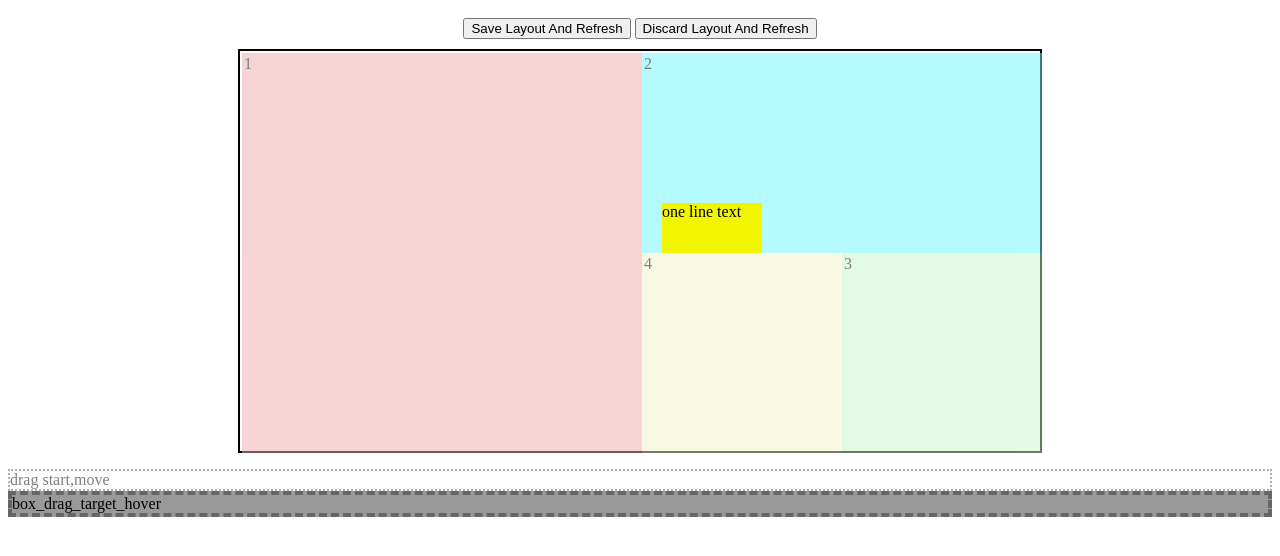
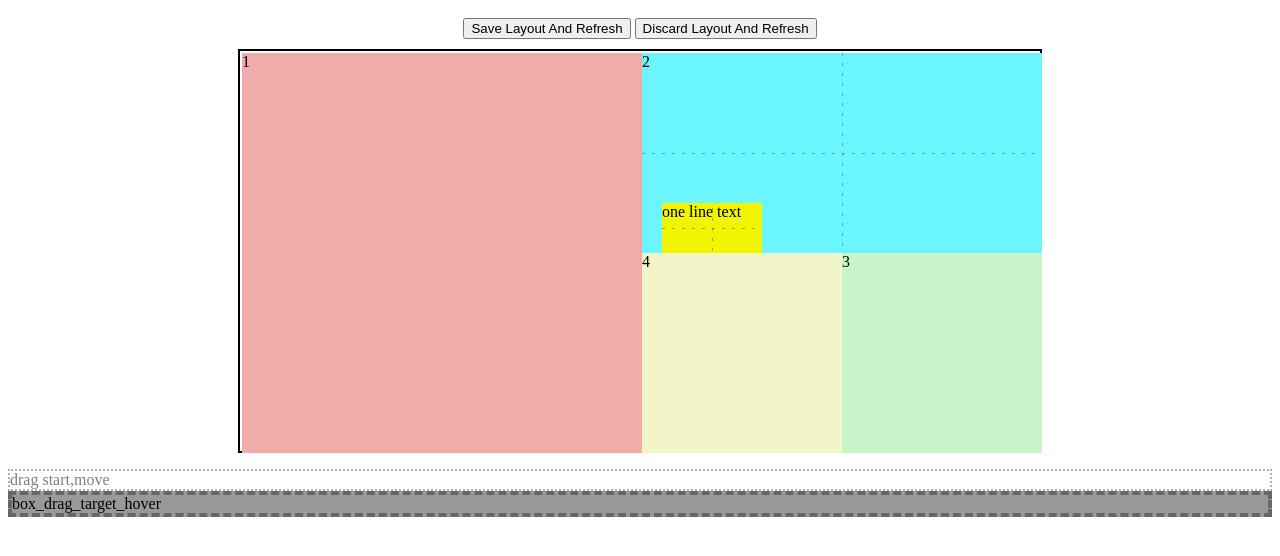
Before and after one commit to jinzhu/qLayout, a plain HTML site: page index.html in a window 1280 px wide. Both pictures are taken after a click on the button "Save Layout And Refresh". Drawn offline with nearby package versions, Linux system fonts and the light colour scheme.

Commit message:
some fixes when integrate it with lacoste

```diff
--- a/index.html
+++ b/index.html
@@ -12,6 +12,8 @@
       #container .div3 { background-color: #C7F5C9; width:200px; height: 200px; float: right;}
       #container .div4 { background-color: #F2F5C7; width:200px; height: 200px; float: right;}
       #container .div5 { position: absolute; top: 150px; left: 420px; background-color: #F2F500; width:100px; height: 50px; float: right;}
+      [data-qlayout-action="hover"]{ background:url(coordinate_center.png) center center; }
+
       .box_neon_lamp{ background:url(coordinate_center.png) center center; position:absolute; }
 
 
@@ -32,10 +34,10 @@
     </div>
 
     <div id="container">
-      <div class="box div1">1</div>
-      <div class="box div2" data-qlayout-action="hover">2</div>
-      <div class="box div3" data-qlayout-action="normal">3</div>
-      <div class="box div4">4</div>
+      <div class="div1">1</div>
+      <div class="div2" data-qlayout-action="hover">2</div>
+      <div class="div3" data-qlayout-action="normal">3</div>
+      <div class="div4">4</div>
       <div class="widget div5" data-qlayout-action="hover">one line text</div>
 
 
@@ -46,6 +48,31 @@
     <div class="widget box_state_move" >drag start,move</div>
     <div class="drag_target_hover" >box_drag_target_hover</div>
 
+    <script>
+      // Code used for test
+      var qlayout;
+      $(document).ready(function() {
+        qlayout = qLayout.init(document.getElementById('container'));
 
- </body>
+        if (localStorage.qlayout) {
+          qlayout.html(localStorage.qlayout)
+          } else {
+          var elements = $('#container > div');
+          for (var i=elements.length-1; i >= 0; i--) {
+            qlayout.add(elements[i]);
+          }
+        }
+      });
+
+      function saveLayout() {
+        localStorage.qlayout = qlayout.html();
+        document.location.reload();
+      }
+
+      function removeSavedLayoutAndRefresh() {
+        localStorage.removeItem('qlayout');
+        document.location.reload();
+      }
+    </script>
+  </body>
 </html>
--- a/qlayout.js
+++ b/qlayout.js
@@ -3,7 +3,6 @@ var qLayout = (function() {
   // Drag Events
   ////////////////////////////////////////////////////////////////////////////////
   function handleDragStart(e) {
-    this.style.opacity = '0.5';
     e.dataTransfer.start_position = {x: e.pageX, y: e.pageY};
   }
 
@@ -27,8 +26,8 @@ var qLayout = (function() {
 
   function handleDragEnd(e) {
     var start_position = e.dataTransfer.start_position;
-    this.style.left = parseInt(this.style.left) + (e.pageX - start_position.x);
-    this.style.top  = parseInt(this.style.top) + (e.pageY - start_position.y);
+    this.style.left = parseInt(this.style.left) + (e.pageX - start_position.x) + 'px'
+    this.style.top  = parseInt(this.style.top) + (e.pageY - start_position.y) + 'px';
   }
 
   ////////////////////////////////////////////////////////////////////////////////
@@ -52,7 +51,7 @@ var qLayout = (function() {
   }
   ////////////////////////////////////////////////////////////////////////////////
 
-  function registerAsDarggable(dom) {
+  function registerAsDarggable(dom, parent) {
     dom.setAttribute('draggable', true);
 
     dom.addEventListener('mouseover', doHoverAction, false);
@@ -66,32 +65,34 @@ var qLayout = (function() {
     dom.addEventListener('dragend', handleDragEnd, false);
 
     var old_position    = dom.getBoundingClientRect();
-    var parent_position = document.getElementById('container').getBoundingClientRect();
-    dom.style.left      = old_position.left - parent_position.left;
-    dom.style.top       = old_position.top - parent_position.top;
+    var parent_position = parent.getBoundingClientRect();
+    dom.style.left      = (old_position.left - parent_position.left) + "px";
+    dom.style.top       = (old_position.top - parent_position.top) + "px";
     dom.style.float     = 'none';
     dom.style.position  = 'absolute';
 
     dom.setAttribute("data-qlayout-element", true);
   }
 
-  function init(elem) {
+  function init(root) {
     function refresh() {
-      var children = elem.querySelectorAll('[data-qlayout-element]');
-      for (var i=0; i < children.length; i++) {
-        registerAsDarggable(children[i]);
-      }
+      var children = root.querySelectorAll('[data-qlayout-element]');
+      for (var i=0; i < children.length; i++) { add(children[i]); }
+    }
+
+    function add(elem) {
+      registerAsDarggable(elem, root);
     }
 
     function html(value) {
-      if (value) { elem.innerHTML = value; refresh(); }
-      return elem.innerHTML;
+      if (value) { root.innerHTML = value; refresh(); }
+      return root.innerHTML;
     }
 
     refresh();
 
     return {
-      add  : registerAsDarggable,
+      add  : add,
       html : html
     }
   }
@@ -100,29 +101,3 @@ var qLayout = (function() {
     init : init
   }
 })();
-
-
-// Code used for test
-var qlayout;
-$(document).ready(function() {
-  qlayout = qLayout.init(document.getElementById('container'));
-
-  if (localStorage.qlayout) {
-    qlayout.html(localStorage.qlayout)
-  } else {
-    var elements = $('#container > div');
-    for (var i=elements.length-1; i >= 0; i--) {
-      qlayout.add(elements[i]);
-    }
-  }
-});
-
-function saveLayout() {
-  localStorage.qlayout = qlayout.html();
-  document.location.reload();
-}
-
-function removeSavedLayoutAndRefresh() {
-  localStorage.removeItem('qlayout');
-  document.location.reload();
-}
```
